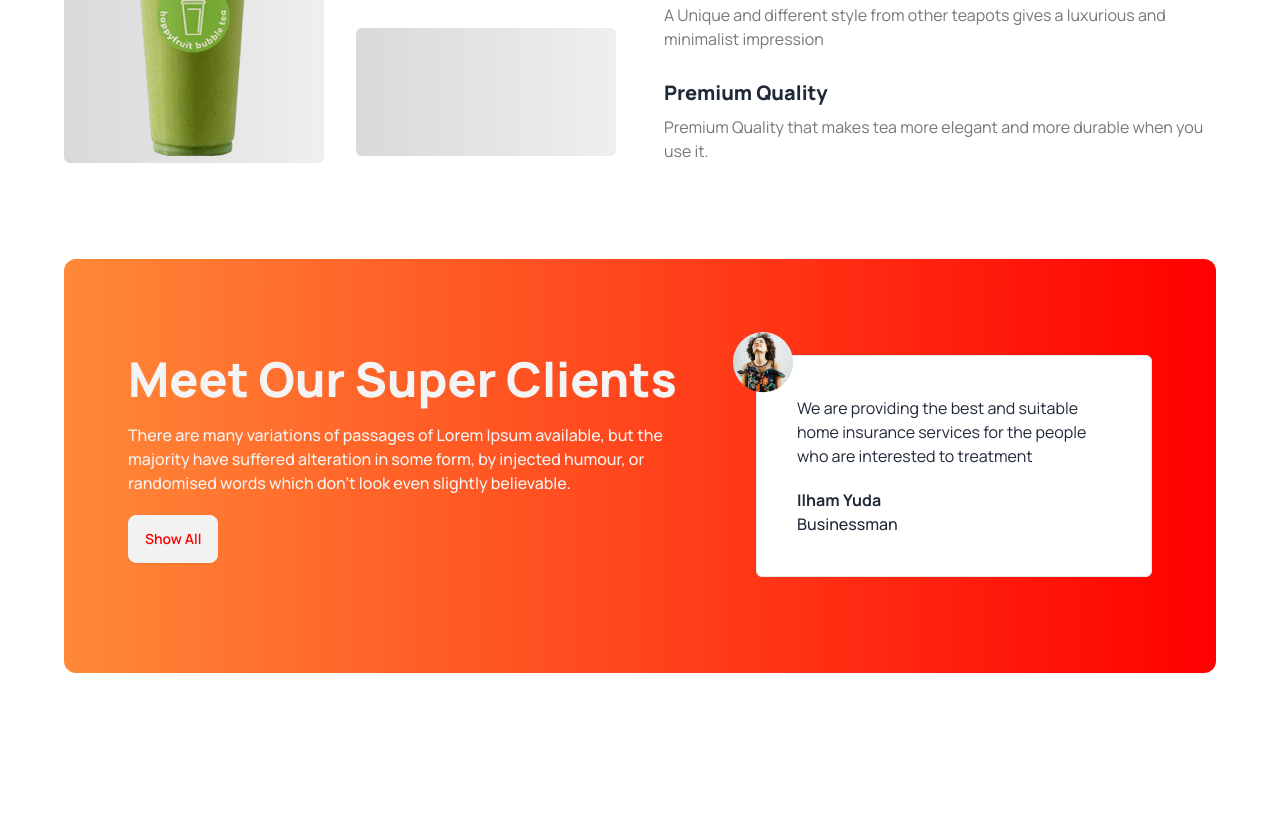
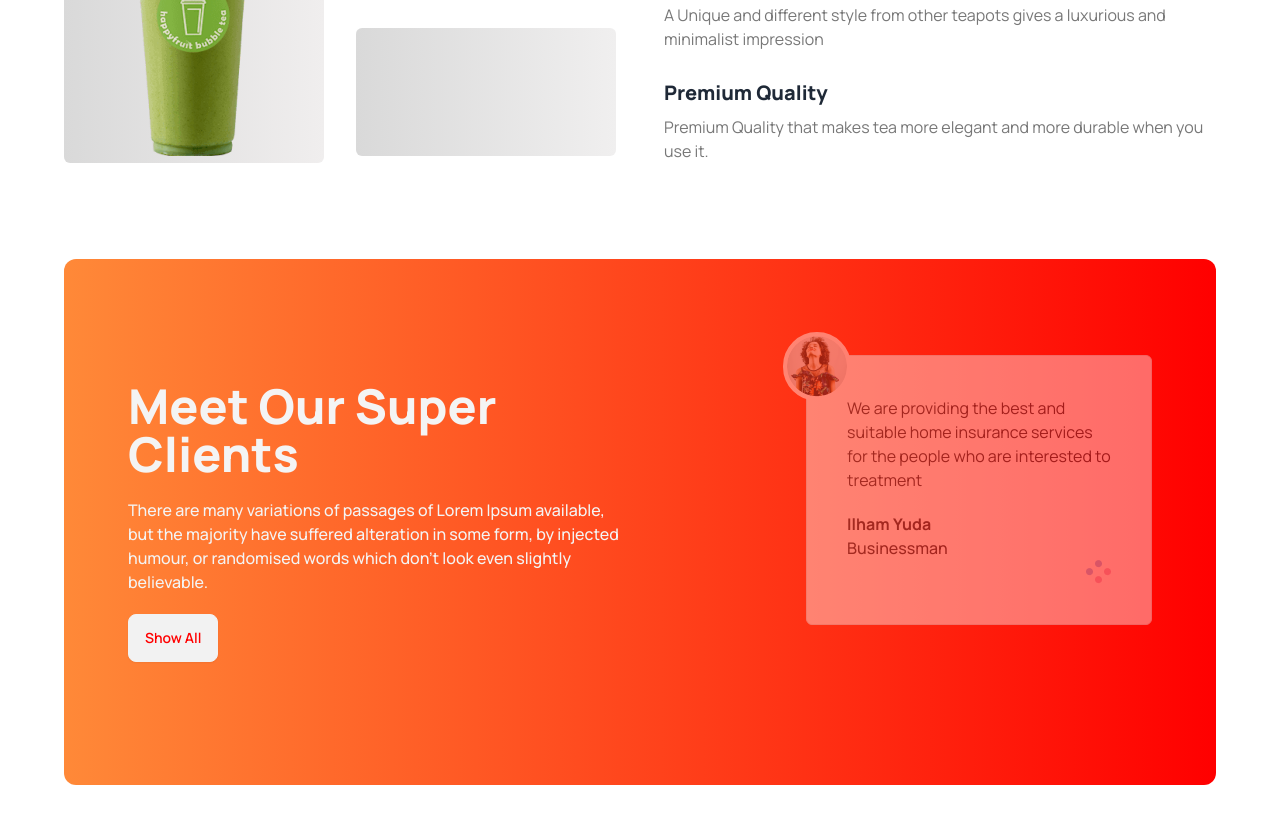
Before and after one commit to MaharobHossain/Tea-House-Website-by-Programming-Hero-use-Daisy-UI-Tailwind-CSS, a plain HTML site: page index.html in a window 1280 px wide. Shown: the part 1494-2317 px from the top of the page. Before the commit the page ends 2263 px from the top, so only its background shows below. Drawn offline with nearby package versions, Linux system fonts and the light colour scheme.

Commit message:
Client review box 1 complete and otheres

```diff
--- a/index.html
+++ b/index.html
@@ -162,18 +162,31 @@
              </section>
 
              <!-- Super Client section -->
-              <section class="my-24 flex flex-col lg:flex-row gap-12 rounded-xl bg-gradient-to-r from-[#FF8938] to-[#FF0000] px-16 py-24">
-                <div class="space-y-5">
-                    <h2 class="text-5xl font-extrabold text-[#F4F4F4]">Meet Our Super Clients</h2>
+              <section class="my-24 mx-1 lg:mx-0 flex flex-col lg:flex-row gap-12 rounded-xl bg-gradient-to-r from-[#FF8938] to-[#FF0000] px-4 lg:px-16 py-20 lg:py-24">
+                <div class="flex items-center">
+                   <div class="space-y-5 lg:pr-32">
+                    <h2 class="text-5xl font-extrabold text-[#F4F4F4]">Meet Our Super <br> Clients</h2>
                     <p class="text-[#F4F4F4] font-medium">There are many variations of passages of Lorem Ipsum available, but the majority have suffered alteration in some form, by injected humour, or randomised words which don't look even slightly believable. </p>
                     <button class="btn text-[#FF0000]">Show All</button>
+                   </div>
                 </div>
-                <div class="relative p-10 border rounded-md bg-white">
-                    <img class="absolute -top-6 -left-6" src="images/client.png" alt="">
+
+                <!-- Client Review Container -->
+                <div class="relative">
+                    <!-- client review box 1 -->
+                    <div class="relative mb-16 z-10 opacity-40 p-10 border rounded-md bg-white">
+                    <img class="absolute -top-6 -left-6 border-4 rounded-full bg-white border-white" src="images/client.png" alt="">
                     <p>We are providing the best and suitable home insurance services for the people who are interested to treatment</p>
                     <h4 class="font-bold mt-5">Ilham Yuda</h4>
                     <p class="font-medium">Businessman</p>
+                    <div class="flex justify-end">
+                        <img src="images/circles.png" alt="Circel Image">
+                    </div>
                 </div>
+
+
+
+            </div>
               </section>
 
 
```
